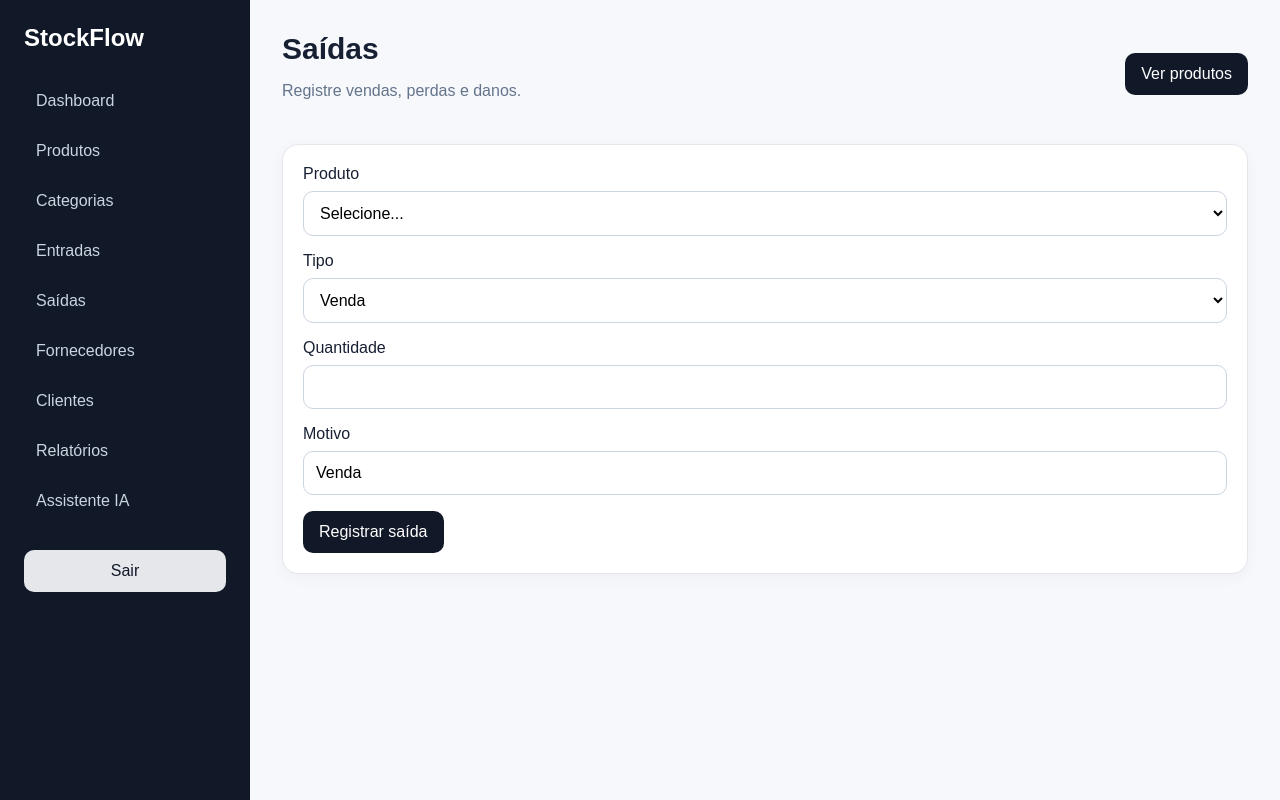
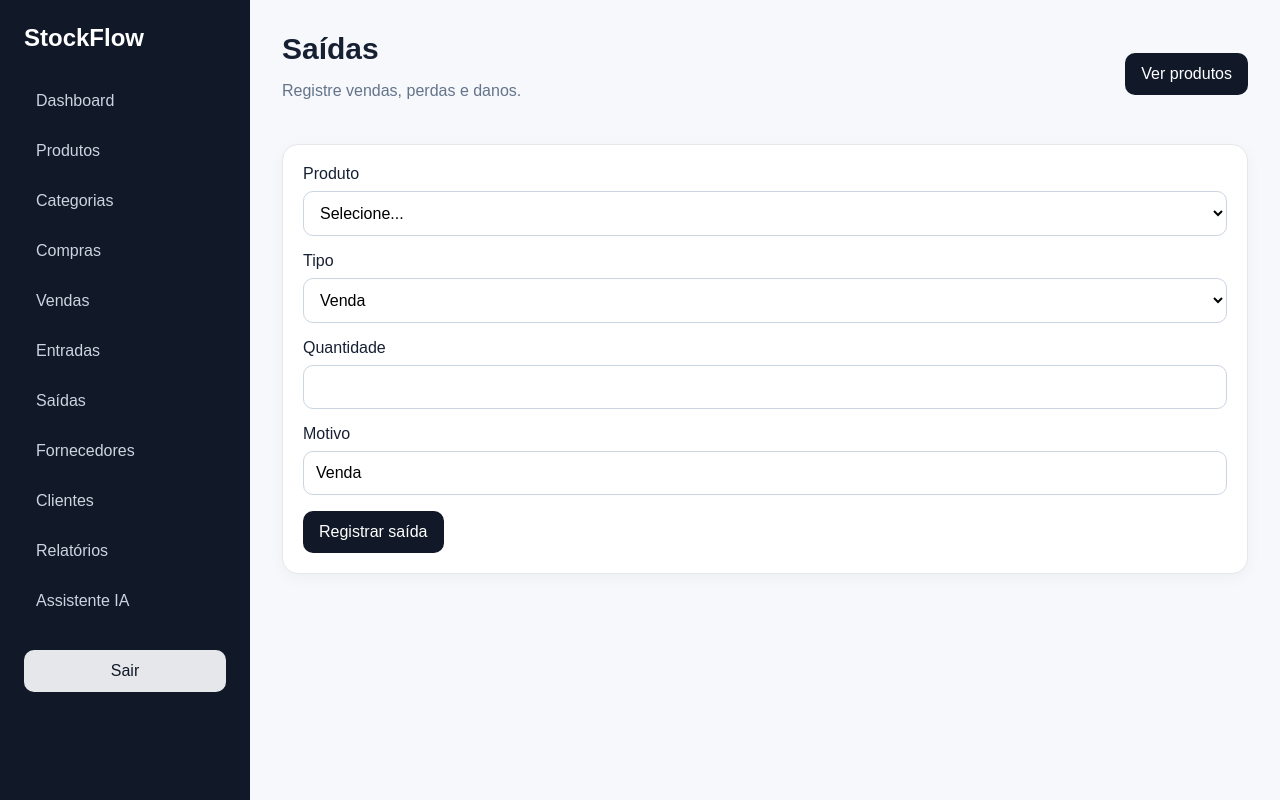
Before and after one commit to atomic-cod/stockflow, a Next.js app: page /saidas in a window 1280 px wide. Built offline with nearby package versions, Linux system fonts and the light colour scheme; no server answers.

Commit message:
feat: add purchases and sales navigation

```diff
--- a/src/components/sidebar.tsx
+++ b/src/components/sidebar.tsx
@@ -11,6 +11,8 @@ export function Sidebar(){
     <Link href="/dashboard">Dashboard</Link>
     <Link href="/produtos">Produtos</Link>
     <Link href="/categorias">Categorias</Link>
+    <Link href="/compras">Compras</Link>
+    <Link href="/vendas">Vendas</Link>
     <Link href="/entradas">Entradas</Link>
     <Link href="/saidas">Saídas</Link>
     <Link href="/fornecedores">Fornecedores</Link>
```
